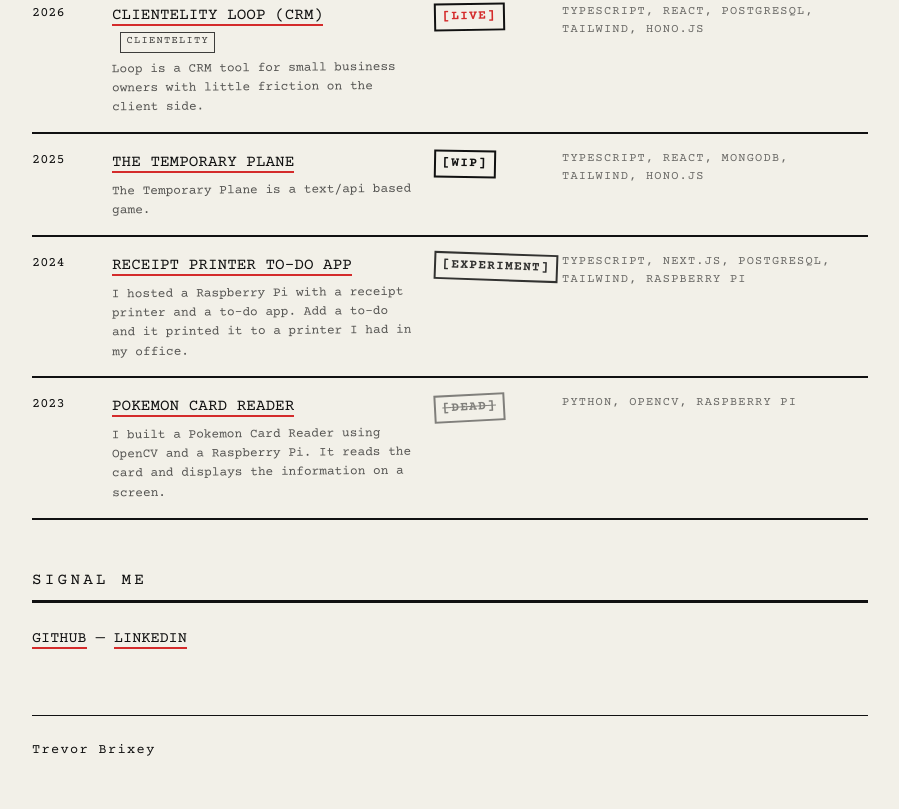
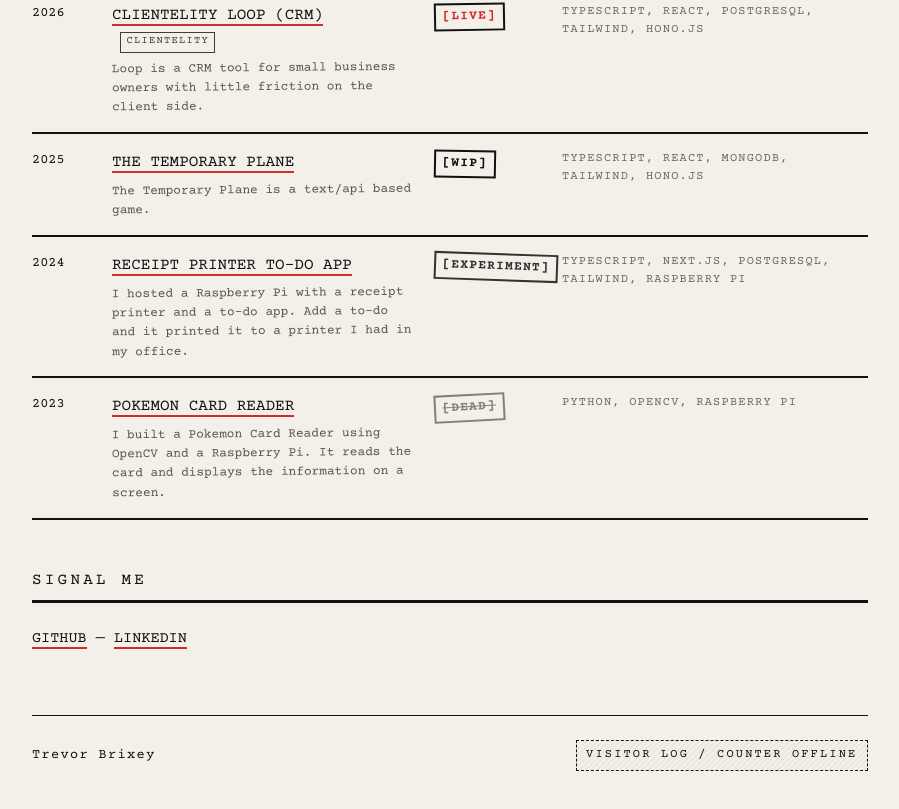
Before and after one commit to tbrixey/my-personal-site, a Preact app: page / in a window 1280 px wide. Shown: the part 904-1713 px from the top of the page, without its empty margins (0-899 px from the left). Built offline with nearby package versions, Linux system fonts and the light colour scheme; no server answers; the HTML template or start-up script is replaced by a standard one.

Commit message:
some shiiit

```diff
--- a/src/App.css
+++ b/src/App.css
@@ -87,6 +87,54 @@ body {
   border-top: 1px solid var(--fg);
   font-size: 0.85rem;
   letter-spacing: 0.1em;
+  display: flex;
+  flex-wrap: wrap;
+  align-items: center;
+  justify-content: space-between;
+  gap: 0.75rem;
+}
+
+.xerox__visitor-counter {
+  font-size: 0.75rem;
+  letter-spacing: 0.18em;
+  text-transform: uppercase;
+  padding: 0.35rem 0.6rem;
+  border: 1px dashed var(--fg);
+  background: repeating-linear-gradient(
+    -45deg,
+    transparent 0,
+    transparent 2px,
+    rgba(0, 0, 0, 0.03) 2px,
+    rgba(0, 0, 0, 0.03) 4px
+  );
+  position: relative;
+  overflow: hidden;
+}
+
+.xerox__visitor-counter-number {
+  font-weight: 700;
+}
+
+.xerox__visitor-counter::after {
+  content: '';
+  position: absolute;
+  inset: 0;
+  background: linear-gradient(
+    to right,
+    transparent 0%,
+    rgba(255, 255, 255, 0.45) 50%,
+    transparent 100%
+  );
+  mix-blend-mode: screen;
+  transform: translateX(-100%);
+  animation: xerox-scan 2.2s ease-out 0.2s 1;
+  pointer-events: none;
+}
+
+@keyframes xerox-scan {
+  to {
+    transform: translateX(120%);
+  }
 }
 
 .xerox__section-title {
--- a/src/themes/XeroxLayout.tsx
+++ b/src/themes/XeroxLayout.tsx
@@ -1,3 +1,4 @@
+import { useEffect, useState } from 'preact/hooks';
 import type { Project } from '../types';
 
 const STAMP_TILTS = [-3, -1, 1, 2];
@@ -27,6 +28,49 @@ function StatusStamp({
 }
 
 export function XeroxLayout({ projects }: { projects: Project[] }) {
+  const [visitCount, setVisitCount] = useState<number | null>(null);
+  const [visitError, setVisitError] = useState(false);
+
+  useEffect(() => {
+    let cancelled = false;
+
+    async function recordVisit() {
+      try {
+        const res = await fetch(
+          'https://api.clientelity.com/personal-site-visit',
+          {
+            method: 'POST',
+            headers: {
+              'Content-Type': 'application/json',
+            },
+          },
+        );
+
+        if (!res.ok) {
+          throw new Error(`Bad status: ${res.status}`);
+        }
+
+        let data: { count: number } | null = null;
+        try {
+          data = (await res.json()) as { count: number };
+          setVisitCount(data.count);
+        } catch {
+          // If the endpoint returns a bare number or empty body, ignore JSON errors.
+        }
+      } catch {
+        if (!cancelled) {
+          setVisitError(true);
+        }
+      }
+    }
+
+    recordVisit();
+
+    return () => {
+      cancelled = true;
+    };
+  }, []);
+
   return (
     <div class="xerox">
       <header class="xerox__header">
@@ -42,7 +86,9 @@ export function XeroxLayout({ projects }: { projects: Project[] }) {
             CLIENTELITY LLC
           </a>
         </p>
-        <p class="xerox__tagline xerox__tagline--sub">MAKING THINGS FOR SCREENS</p>
+        <p class="xerox__tagline xerox__tagline--sub">
+          MAKING THINGS FOR SCREENS
+        </p>
       </header>
 
       <main class="xerox__main">
@@ -86,7 +132,9 @@ export function XeroxLayout({ projects }: { projects: Project[] }) {
                     p.title.toUpperCase()
                   )}
                   {p.company && (
-                    <span class="xerox__company-badge">{p.company.toUpperCase()}</span>
+                    <span class="xerox__company-badge">
+                      {p.company.toUpperCase()}
+                    </span>
                   )}
                   <span class="xerox__desc">{p.description}</span>
                 </span>
@@ -112,6 +160,21 @@ export function XeroxLayout({ projects }: { projects: Project[] }) {
 
       <footer class="xerox__footer">
         <span>Trevor Brixey</span>
+        <span class="xerox__visitor-counter">
+          {visitError ? (
+            'VISITOR LOG / COUNTER OFFLINE'
+          ) : visitCount === null ? (
+            'VISITOR LOG / BOOTING COUNTER…'
+          ) : (
+            <>
+              VISITOR LOG / VISIT #
+              <span class="xerox__visitor-counter-number">
+                {String(visitCount).padStart(4, '0')}
+              </span>{' '}
+              (GLOBAL)
+            </>
+          )}
+        </span>
       </footer>
     </div>
   );
```
